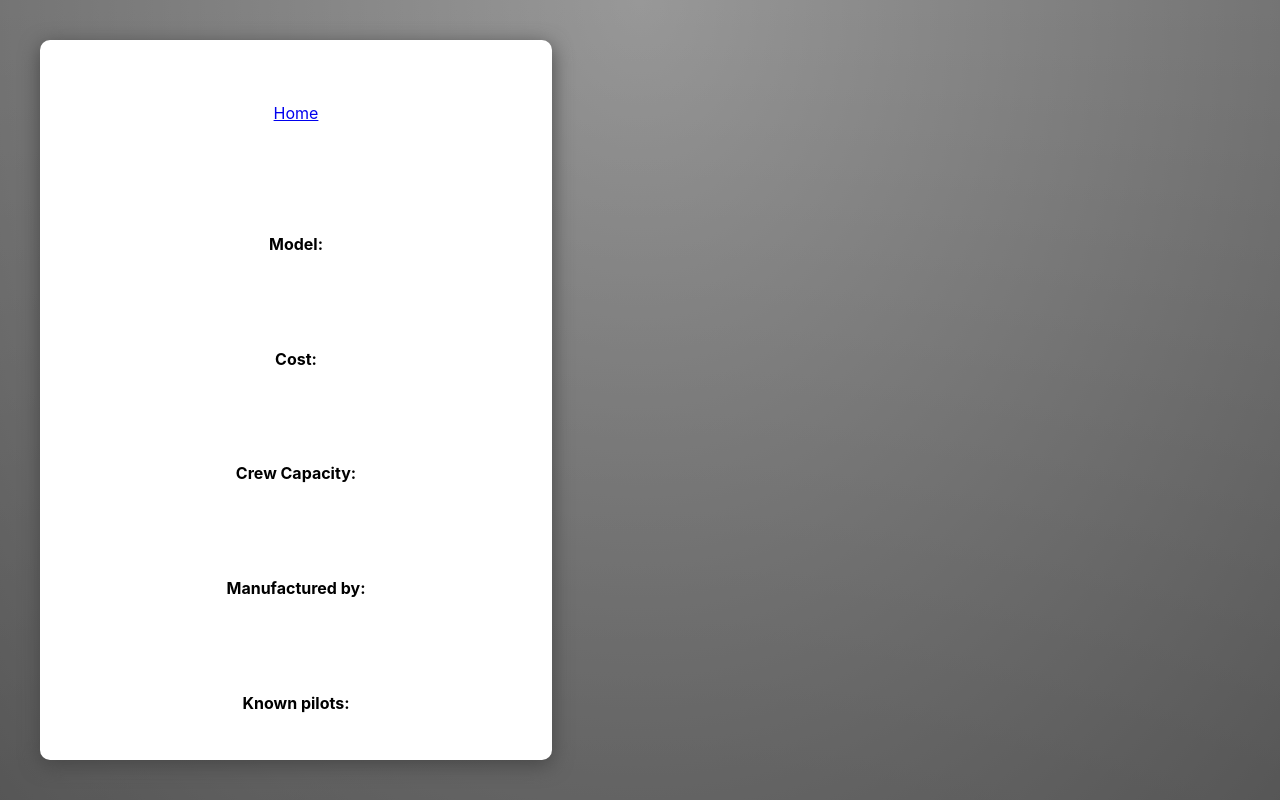
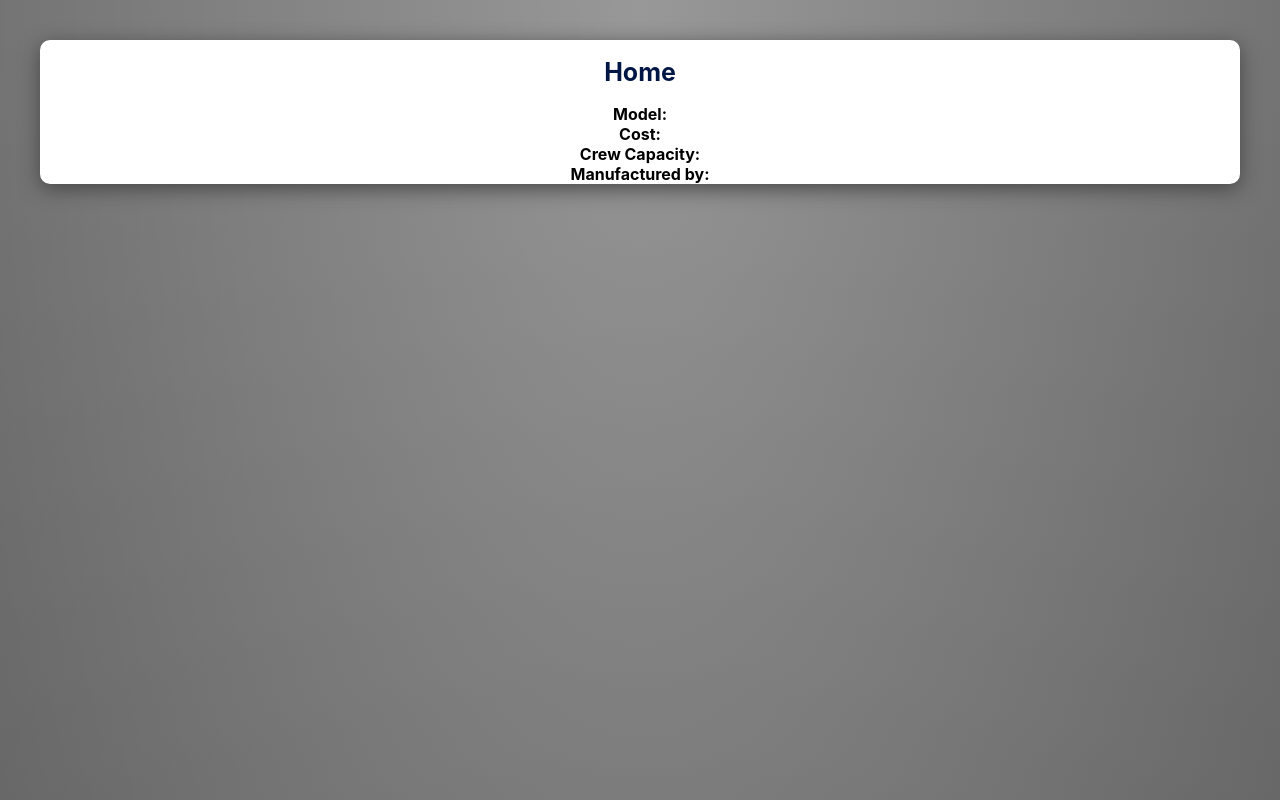
Before and after one commit to fontes99/star-web, a React (Create React App) app: page /ships in a window 1280 px wide. Shown: the top 800 px of the page. Built offline with nearby package versions, Linux system fonts and the light colour scheme.

Commit message:
um pouco de style nos links e background

```diff
--- a/src/App.css
+++ b/src/App.css
@@ -10,7 +10,6 @@
   display: flex;
   justify-content: center;
   align-items: center;
-
 }
 
 .search-bar{
--- a/src/App.js
+++ b/src/App.js
@@ -34,6 +34,7 @@ const App = () => {
 
   const updateCategory = e =>{
     setCategory(e.target.value);
+    setQuery('');
   }
 
   const getSearch = e => {
@@ -140,7 +141,7 @@ const App = () => {
             <option value="films">Films</option>
 
           </select>
-          <input className="search-bar" type="text" value={search} onChange={updateSearch} />
+          <input className="search-bar" type="text" value={search} onChange={updateSearch} placeholder='Digite aqui para pesquisar'/>
           <button className="search-button" type="submit">
             Search
           </button>
--- a/src/categories/Ship.js
+++ b/src/categories/Ship.js
@@ -11,7 +11,7 @@ const Ship = ({name, model, cost, crew, manufacturer})=>{
     return(
 
         <div className={style.Item}>
-            <Link to='/ships'>
+            <Link to='/ships' style={{textDecoration: 'none'}}>
             <h1>{name}</h1>
             </Link>
             <b>Model:</b>
--- a/src/categories/item.module.css
+++ b/src/categories/item.module.css
@@ -9,3 +9,15 @@
     align-items: center;
     min-width: 40%;
 }
+
+h1 {
+    color: #021646;
+}
+
+h1:hover{
+    color: #707E87;
+}
+
+h1:active {
+    color: rgb(172, 201, 199);
+}
--- a/src/pages/pages.module.css
+++ b/src/pages/pages.module.css
@@ -11,9 +11,31 @@
 }
 
 .Back{
-    display: flex;
+    float: center;
     text-align: center;
-    min-height: 100vh;
+}
+
+.Pages .theLink {
+    font-size: 30px;
+    background: none;
+    color: yellow;
+}
+
+h1 {
+    font-size: 25px;
+    color: #021646;
+}
+
+h1:hover{
+    color: #707E87;
+}
+
+h1:active {
+    color: rgb(172, 201, 199);
+}
+
+html {
     background: linear-gradient(to bottom, rgba(255,255,255,0.15) 0%, rgba(0,0,0,0.15) 100%), radial-gradient(at top center, rgba(255,255,255,0.40) 0%, rgba(0,0,0,0.40) 120%) #989898;
     background-blend-mode: multiply,multiply;
+    min-height: 200vh;
 }
--- a/src/pages/ships.js
+++ b/src/pages/ships.js
@@ -9,14 +9,13 @@ const Ships = ()=>{
 
     <div className={style.Back}>
         <div className={style.Pages}>
-            <Link to='/'>
-            <p>Home</p>
+            <Link to='/' style={{textDecoration: 'none'}}>
+            <h1 className='theLink'>Home</h1>
             </Link>
             <b>Model:</b>
             <b>Cost:</b>
             <b>Crew Capacity:</b>
             <b>Manufactured by:</b>
-            <b>Known pilots:</b>
         </div>
     </div>
 
```
